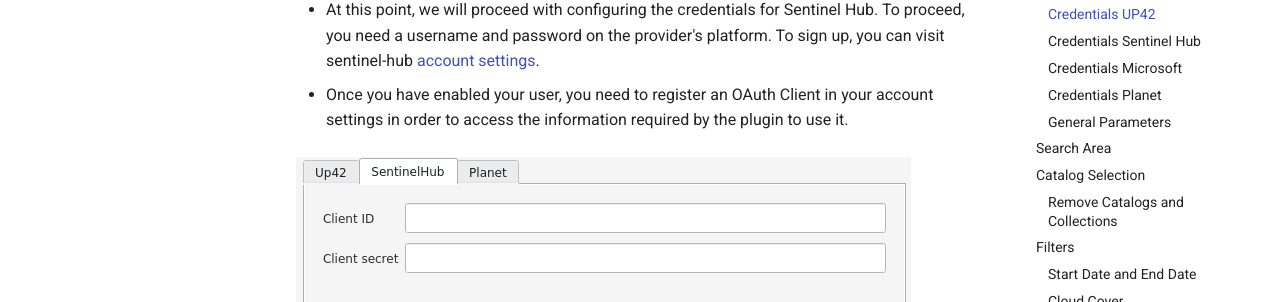
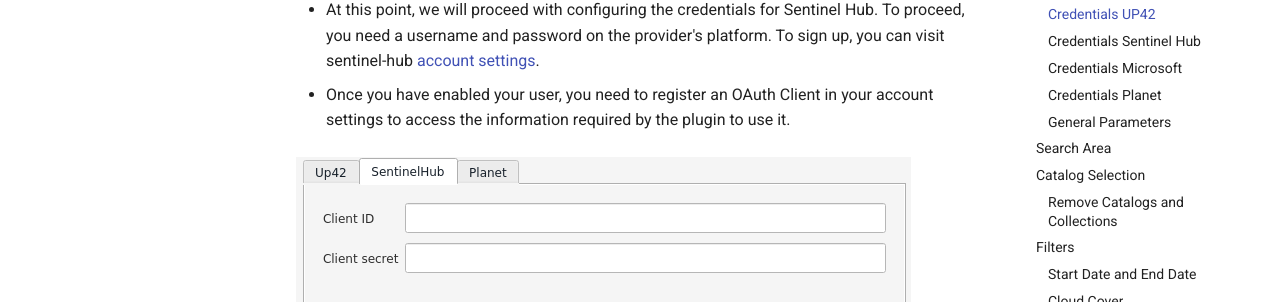
Before and after one commit to Kan-T-IT/QGIS-KICa-Doc, an MkDocs documentation site: the page built from docs/user_guide_kic.md, in a window 1280 px wide and 900 px high, scrolled down 4171 px. Shown: the part 175-477 px from the top of the window. Built offline with MkDocs 1.6.1 and Material for MkDocs 9.7.7, drawn with Linux system fonts in a browser that asks for light colours; comment, search, counter and statistics services are not loaded.

Commit message:
typo fix

```diff
--- a/docs/user_guide_kic.md
+++ b/docs/user_guide_kic.md
@@ -58,7 +58,7 @@
 #### Credentials Sentinel Hub
 - At this point, we will proceed with configuring the credentials for Sentinel Hub. To proceed, you need a username and password on the provider's platform. To sign up, you can visit sentinel-hub <a href="https://apps.sentinel-hub.com/dashboard/#/account/settings" target="_blank">account settings</a>.
 
-- Once you have enabled your user, you need to register an OAuth Client in your account settings in order to access the information required by the plugin to use it.
+- Once you have enabled your user, you need to register an OAuth Client in your account settings to access the information required by the plugin to use it.
 
    ![Plugin Window](./image/sentinel.png)
 
```
